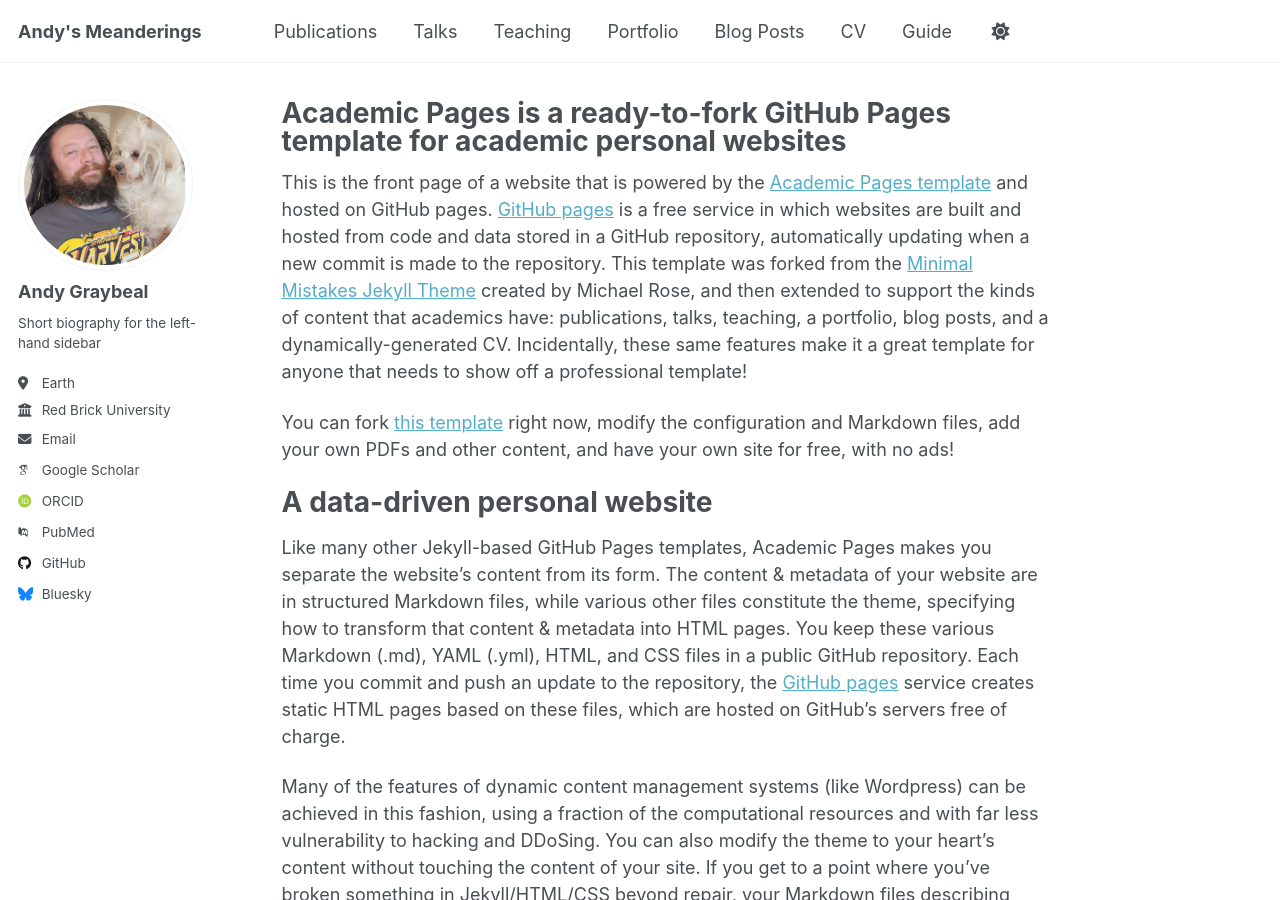
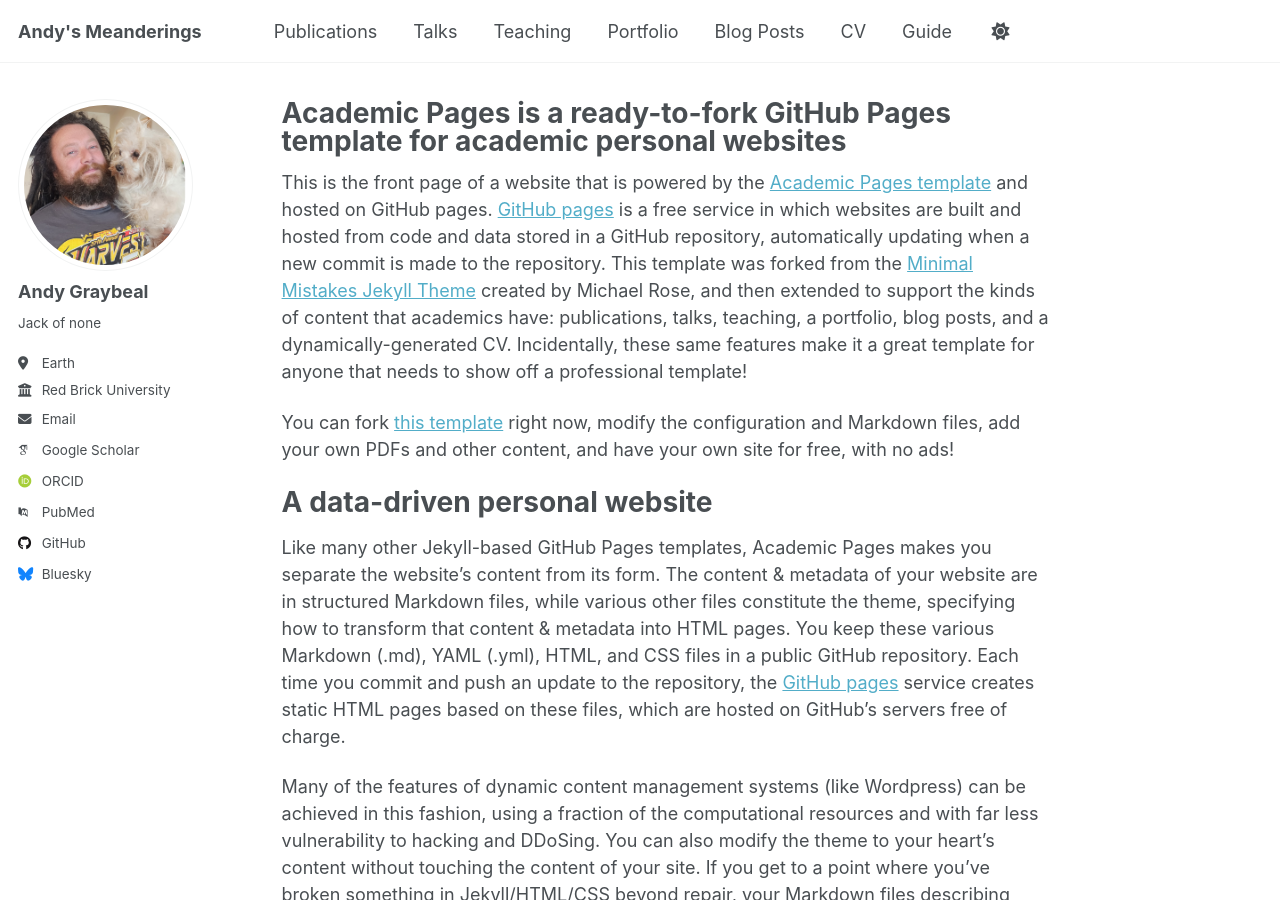
Before and after one commit to andy-graybeal/andy-graybeal.github.io, a Jekyll site: the page built from _pages/about.md, in a window 1280 px wide and 900 px high. Built offline with Jekyll 4.4.1, drawn with Linux system fonts in a browser that asks for light colours; some web fonts are replaced; a script that is not in the unit is left out.

Commit message:
Update _config.yml

```diff
--- a/_config.yml
+++ b/_config.yml
@@ -25,7 +25,7 @@ author:
   avatar           : "profile.png"
   name             : "Andy Graybeal"
   pronouns         : # example: "she/her"
-  bio              : "Short biography for the left-hand sidebar"
+  bio              : "Jack of none"
   location         : "Earth"
   employer         : "Red Brick University"
   uri              : # URL
```
